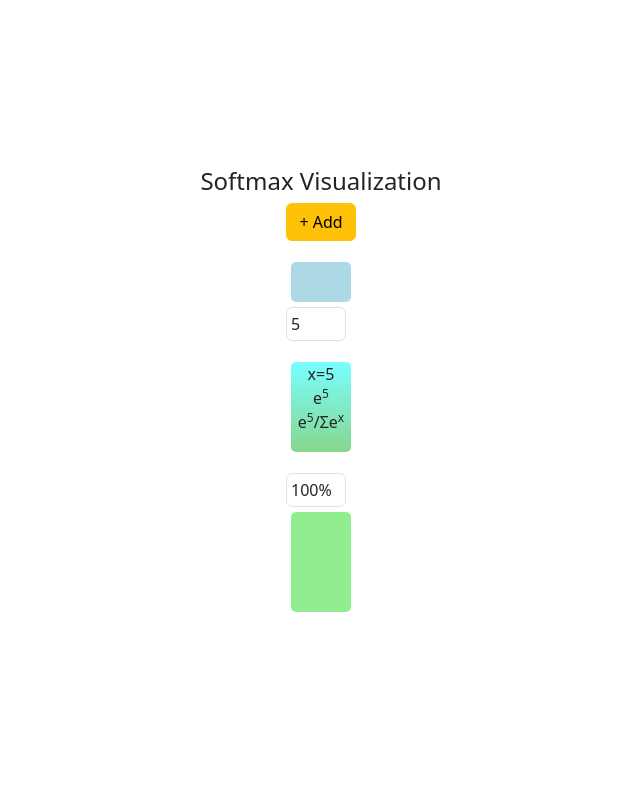
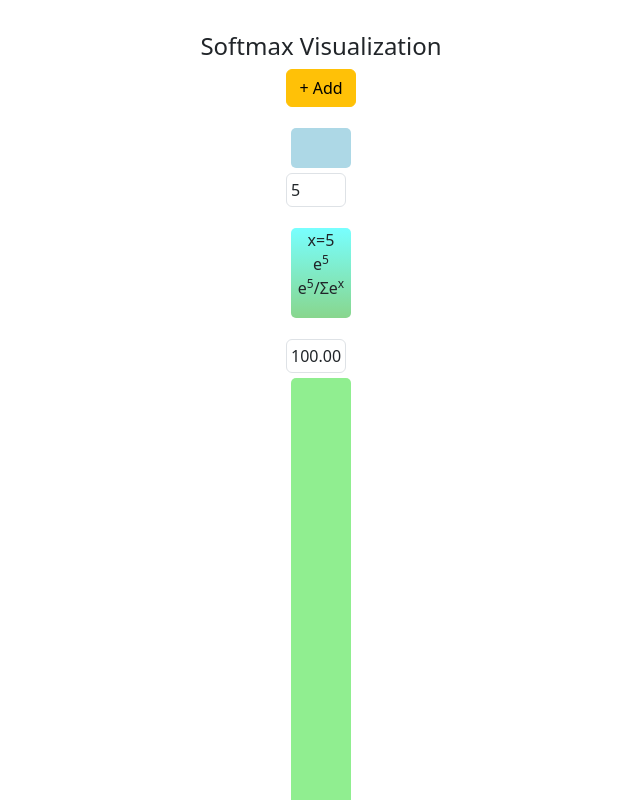
Before and after one commit to MashukeAlam/softmax, a React (Vite) app: page / in a window 1280 px wide. Shown: the top 800 px of the page, without its empty margins (319-959 px from the left). Built offline with nearby package versions, Linux system fonts and the light colour scheme.

Commit message:
bug in calculation fixed

```diff
--- a/src/App.jsx
+++ b/src/App.jsx
@@ -24,7 +24,7 @@ function App() {
   function calculateSoftmax(arr) {
     const expArray = arr.map(value => Math.exp(value));
     const sumExp = expArray.reduce((acc, curr) => acc + curr, 0);
-    return expArray.map(value => (value / sumExp).toFixed(2));
+    return expArray.map(value => ((value / sumExp) * 100).toFixed(2));
   }
 
   return (
--- a/src/BarGraph.jsx
+++ b/src/BarGraph.jsx
@@ -12,7 +12,7 @@ function BarGraph({ data, onInputChange, onAddInputField, showAddNumberField, co
           <input
           style={{width: `${width}px`}}
             type={longer ? "text" :"number"}
-            value={longer ? `${value * 100}%` : value}
+            value={longer ? `${value}%` : value}
             onChange={(e) => onInputChange(index, e.target.value)}
             className="form-control p-1"
             readOnly={longer}
```
